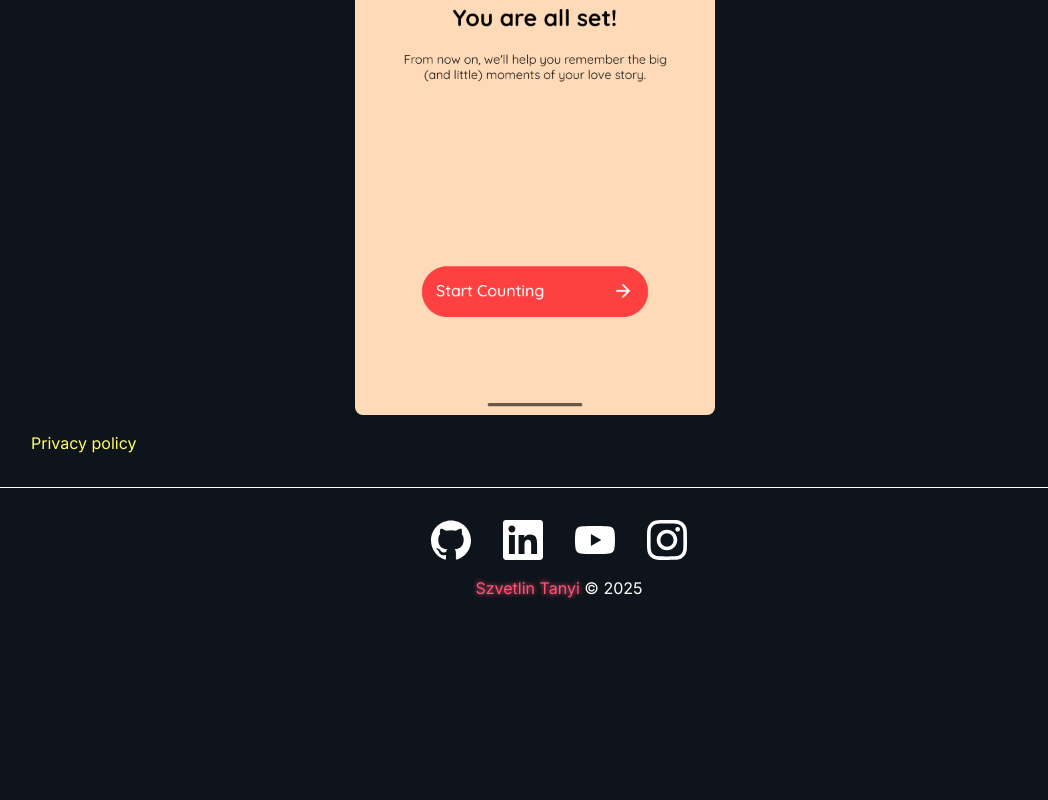
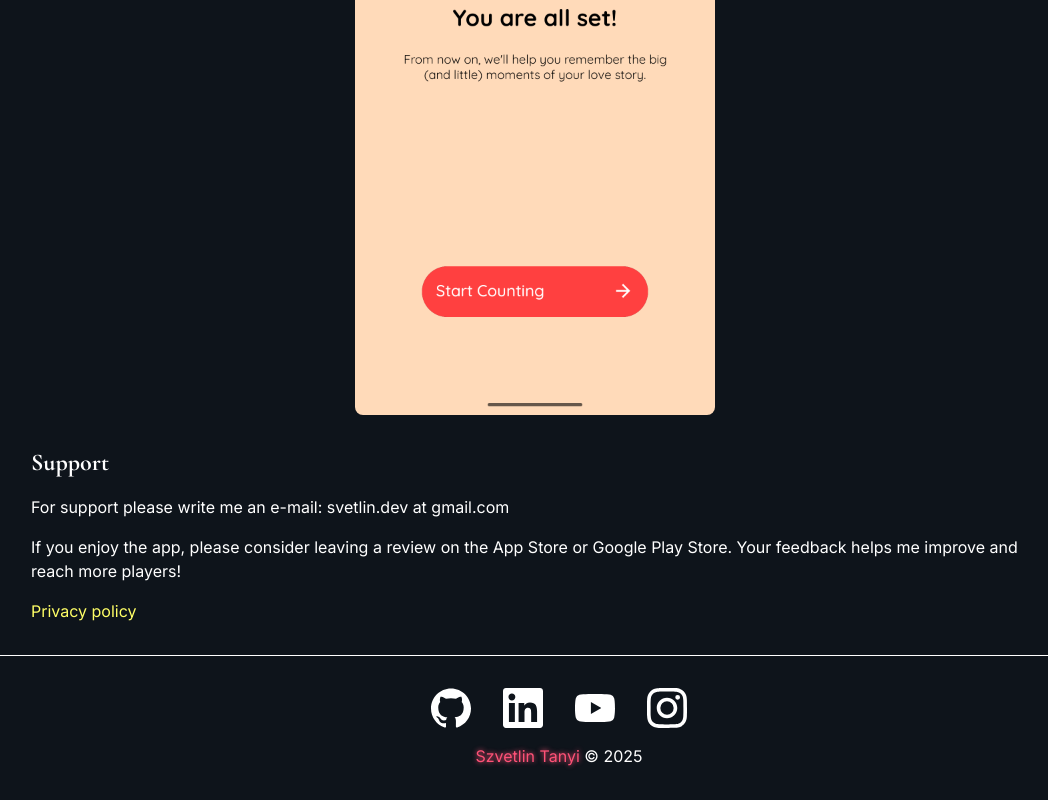
Before and after one commit to tsvetlin/svetlin-website-next, a Next.js app: page /together in a window 1280 px wide. Shown: the part 9411-10211 px from the top of the page, without its empty margins (81-1129 px from the left). Before the commit the page ends 10043 px from the top, so only its background shows below. Built offline with nearby package versions, Linux system fonts and the light colour scheme.

Commit message:
support for together

```diff
--- a/app/together/page.tsx
+++ b/app/together/page.tsx
@@ -202,6 +202,17 @@ export default function Page() {
             </div>
           ))}
         </div>
+        <h3 className="text-2xl font-bold mt-4 mb-4" id="support">
+          Support
+        </h3>
+        <p className="mb-4">
+          For support please write me an e-mail: svetlin.dev at gmail.com
+        </p>
+        <p className="mb-4">
+          If you enjoy the app, please consider leaving a review on the App
+          Store or Google Play Store. Your feedback helps me improve and reach
+          more players!
+        </p>
         <Link href="/together/privacy-policy">
           <span className="text-tertiary">Privacy policy</span>
         </Link>
```
